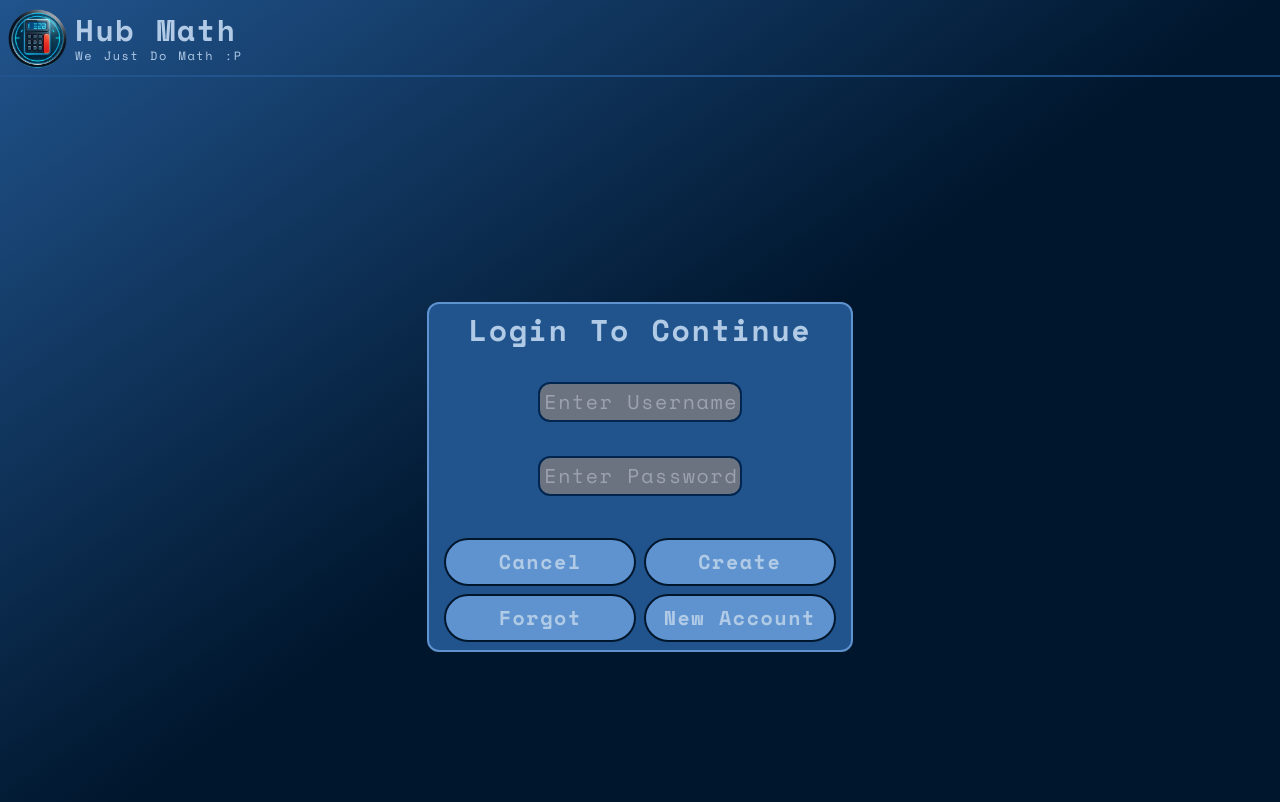
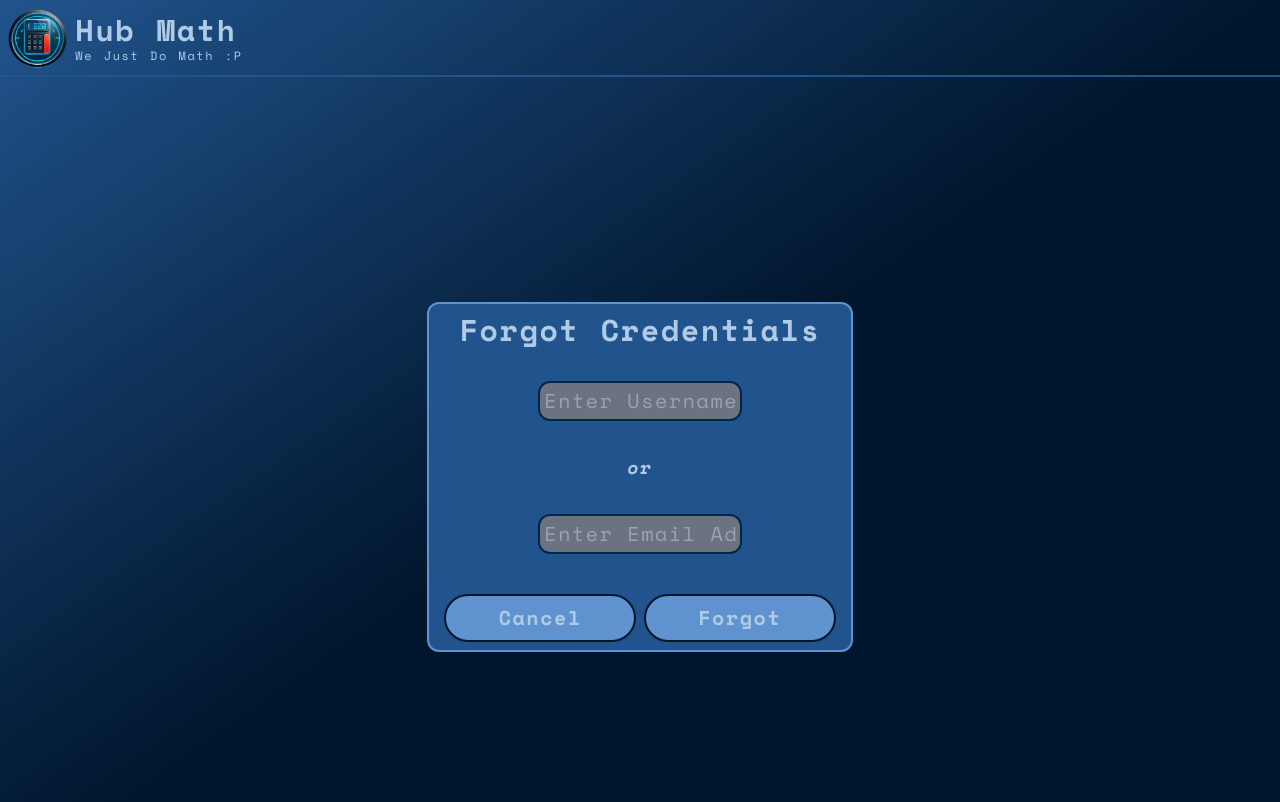
Before and after one commit to mek0124/HubMath, a React (Create React App) app: page /auth/forgot in a window 1280 px wide. Shown: the top 802 px of the page. Built offline with nearby package versions, Linux system fonts and the light colour scheme.

Commit message:
created screen

```diff
--- a/src/pages/auth/forgot.js
+++ b/src/pages/auth/forgot.js
@@ -4,13 +4,11 @@ import { useNavigate } from "react-router-dom";
 import api from '../../hooks/api';
 
 
-export default function SignUp() {
+export default function Forgot() {
   const [postData, setPostData] = useState({
     username: '',
-    newPassword: '',
+    emailAddress: '',
   });
-
-  const [confirmNewPassword, setConfirmNewPassword] = useState('');
 
   const [isError, setIsError] = useState(false);
   const [isSuccess, setIsSuccess] = useState(false);
@@ -30,12 +28,8 @@ export default function SignUp() {
   const handleSubmit = async (e) => {
     e.preventDefault();
 
-    if (postData.username.trim() === "" || postData.password.trim() === "") {
-      showErrorSuccess("All Entries Required!", false, true);
-    };
-
-    if (postData.newPassword !== confirmNewPassword) {
-      showErrorSuccess("Passwords Do Not Match!", false, true);
+    if (postData.username.trim() === "" || postData.email.trim() === "") {
+      showErrorSuccess("Either Username or Email Address Is Required!", false, true);
     };
 
     try {
@@ -79,7 +73,7 @@ export default function SignUp() {
         className="flex flex-col items-center justify-evenly w-1/3 h-[350px] border-2 border-accent rounded-xl bg-tertiary p-2">
         <div className="flex flex-col items-center justify-center w-full">
           <h3 className="font-bold text-fontColor text-3xl">
-            Login To Continue
+            Forgot Credentials
           </h3>
         </div>
 
@@ -95,12 +89,14 @@ export default function SignUp() {
             />
           </div>
 
+          <span className="font-bold italic text-fontColor text-lg">or</span>
+
           <div className="flex flex-row items-center justify-center w-full">
             <input
-              placeholder="Enter Password..."
-              type="password"
-              name="password"
-              value={postData.password}
+              placeholder="Enter Email Address..."
+              type="email"
+              name="emailAddress"
+              value={postData.emailAddress}
               onChange={handleChange}
               className="text-xl text-fontColor bg-gray-500 border-2 border-secondary rounded-xl p-1 w-[50%] text-center transform transition duration-300 ease-in-out hover:bg-secondary hover:shadow-lg hover:scale-105 focus:bg-accent focus:text-black"
             />
@@ -119,8 +115,7 @@ export default function SignUp() {
           </div>
         )}
 
-        <div className="flex flex-col items-center justify-evenly w-full flex-shrink-0 mt-2">
-          <div className="flex flex-row items-center justify-evenly w-full mb-2">
+        <div className="flex flex-row items-center justify-evenly w-full flex-shrink-0 mt-2">
           <button
             type="button"
             onClick={() => navigate("/")}
@@ -130,30 +125,12 @@ export default function SignUp() {
           </button>
 
           <button
-              type="submit"
-              className="w-48 h-12 rounded-full bg-accent text-fontColor border-2 border-primary transform transition duration-300 ease-in-out hover:border-accent hover:bg-secondary hover:shadow-lg hover:scale-105 text-xl font-bold text-center">
-
-              Create
-            </button>
-          </div>
-
-          <div className="flex flex-row items-center justify-evenly w-full">
-            <button
             type="button"
             onClick={() => navigate("/")}
             className="w-48 h-12 rounded-full bg-accent text-fontColor border-2 border-primary transform transition duration-300 ease-in-out hover:border-accent hover:bg-secondary hover:shadow-lg hover:scale-105 text-xl font-bold text-center">
 
             Forgot
           </button>
-
-            <button
-              type="button"
-              onClick={() => navigate("/auth/sign-up")}
-              className="w-48 h-12 rounded-full bg-accent text-fontColor border-2 border-primary transform transition duration-300 ease-in-out hover:border-accent hover:bg-secondary hover:shadow-lg hover:scale-105 text-xl font-bold text-center">
-
-              New Account
-            </button>
-          </div>
         </div>
       </form>
     </div>
```
Lines whose indentation alone changed are shown as unchanged.
